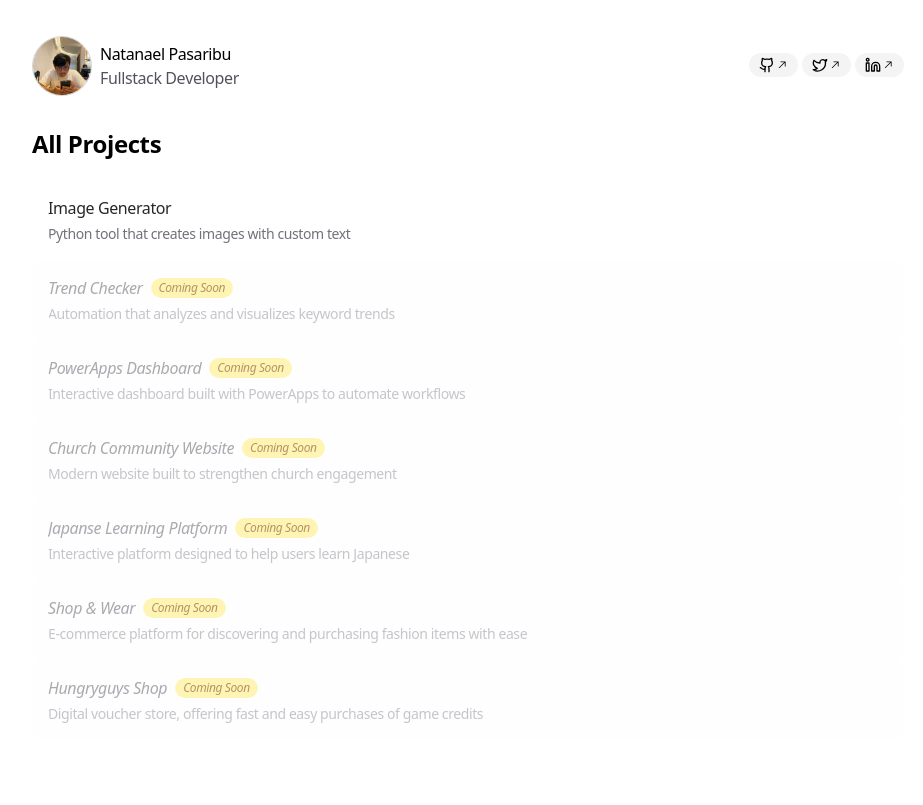
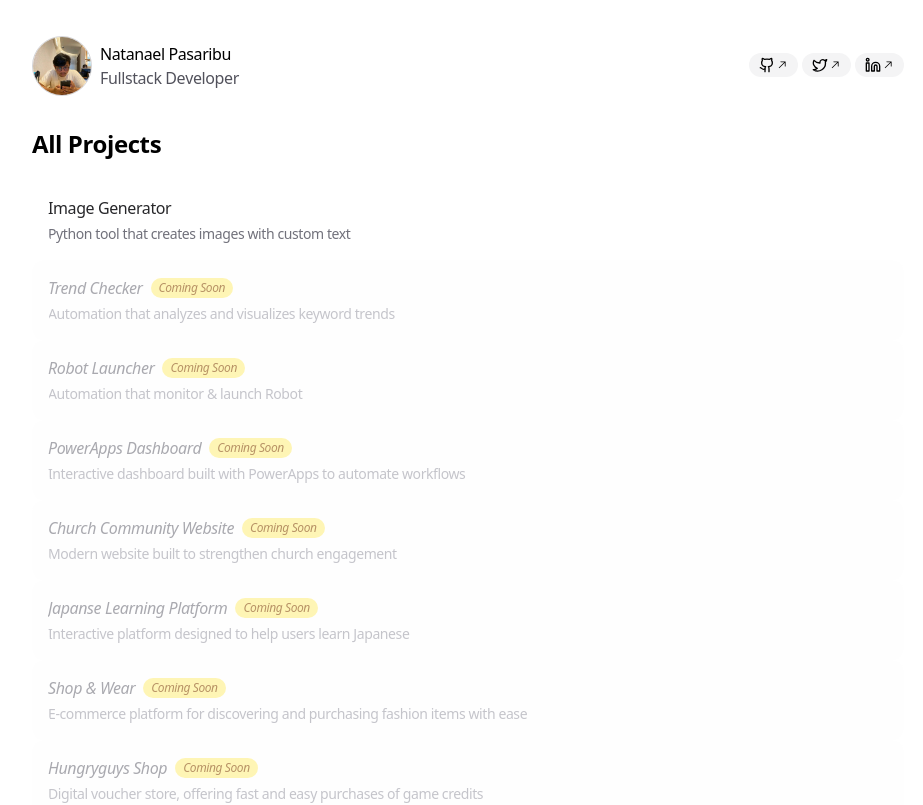
Before and after one commit to ncpsrb/ncpsrb, a Next.js app: page /projects in a window 1280 px wide. Shown: the top 805 px of the page, without its empty margins (172-1095 px from the left). Built offline with nearby package versions, Linux system fonts and the light colour scheme.

Commit message:
robot launcher

```diff
--- a/app/data.ts
+++ b/app/data.ts
@@ -43,6 +43,13 @@ export const PROJECTS: Project[] = [
     description: 'Automation that analyzes and visualizes keyword trends',
     link: '',
     video: '/portofolio/automation-gif/trendchecker.gif',
+    id: 'project7',
+  },
+  {
+    name: 'Robot Launcher',
+    description: 'Automation that monitor & launch Robot',
+    link: '',
+    video: '/portofolio/robot-launcher/launcher.gif',
     id: 'project7',
   },
   {
--- a/components/ui/projectcardModal.tsx
+++ b/components/ui/projectcardModal.tsx
@@ -95,9 +95,8 @@ export default function ProjectCardModal({ project }: { project: Project }) {
             <a
               href={project.link}
               className="inline-flex items-center justify-center rounded-full bg-white p-2 shadow-md transition-colors hover:bg-zinc-200 dark:bg-zinc-800 dark:hover:bg-zinc-700"
-              title="See Details"
             >
-              <EyeIcon className="h-4 w-4 text-zinc-600 dark:text-zinc-200" />
+              <EyeIcon className="h-10 w-10 text-zinc-600 dark:text-zinc-200" />
             </a>
           )}
 
@@ -110,7 +109,7 @@ export default function ProjectCardModal({ project }: { project: Project }) {
             className="inline-flex items-center justify-center rounded-full bg-white p-2 shadow-md transition-colors hover:bg-zinc-200 dark:bg-zinc-800 dark:hover:bg-zinc-700"
             title="Close"
           >
-            <XIcon className="h-4 w-4 text-zinc-600 dark:text-zinc-200" />
+            <XIcon className="h-10 w-10 text-zinc-600 dark:text-zinc-200" />
           </button>
         </div>
       </MorphingDialogContainer>
```
Also changed, not shown: 1 other file (tests, documents, lock files or other folders).
